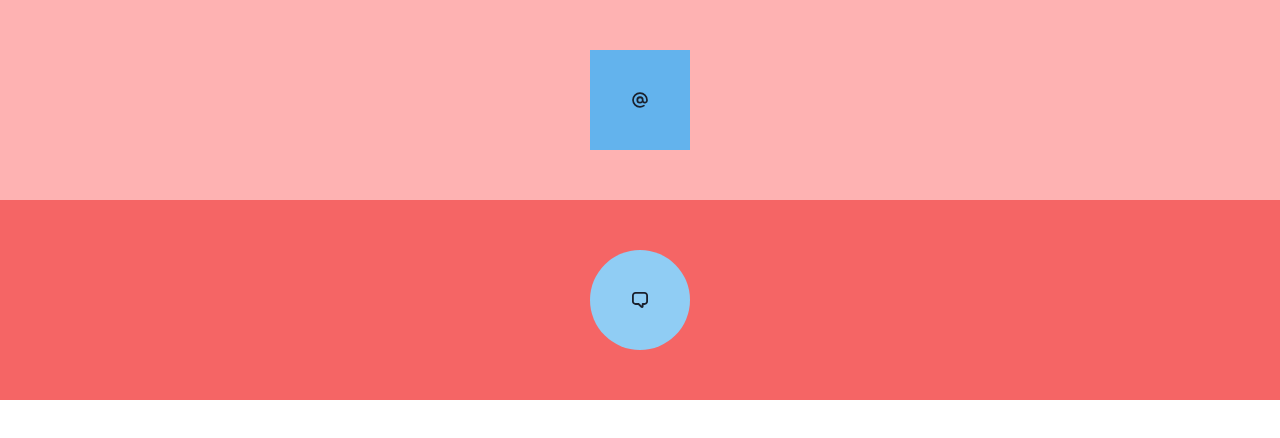
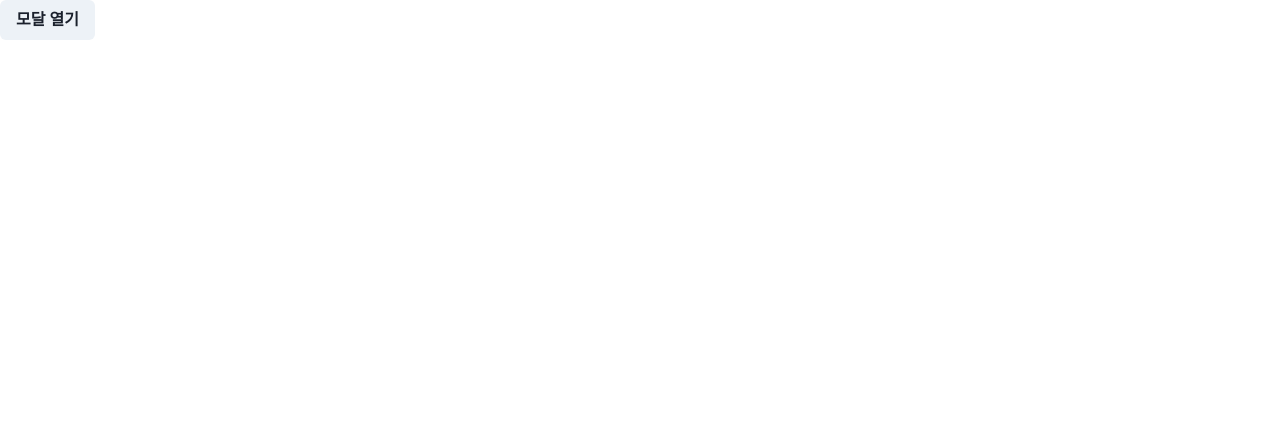
Before and after one commit to Nighteast/react20231031, a React (Create React App) app: page / in a window 1280 px wide. Shown: the top 438 px of the page. Built offline with nearby package versions, Linux system fonts and the light colour scheme.

Commit message:
Modal 사용

```diff
--- a/src/App.js
+++ b/src/App.js
@@ -1,19 +1,44 @@
-import { Box, Center, Circle, Square } from "@chakra-ui/react";
-import { AtSignIcon, ChatIcon, PhoneIcon } from "@chakra-ui/icons";
+import {
+  Button,
+  Modal,
+  ModalBody,
+  ModalCloseButton,
+  ModalContent,
+  ModalFooter,
+  ModalHeader,
+  ModalOverlay,
+  useDisclosure,
+} from "@chakra-ui/react";
 
 function App() {
+  const { isOpen, onOpen, onClose } = useDisclosure();
   return (
     <>
-      <Center bg={"red.200"} h={"200px"}>
-        <Square bg={"blue.300"} w={"100px"} h={"100px"}>
-          <AtSignIcon />
-        </Square>
-      </Center>
-      <Center bg={"red.400"} h={"200px"}>
-        <Circle bg={"blue.200"} w={"100px"} h={"100px"}>
-          <ChatIcon />
-        </Circle>
-      </Center>
+      <Button onClick={onOpen}>모달 열기</Button>
+      <Modal
+        closeOnOverlayClick={false}
+        isOpen={isOpen}
+        onClose={onClose}
+        isCentered
+        motionPreset="slideInBottom"
+      >
+        <ModalOverlay />
+        <ModalContent>
+          <ModalHeader>모달의 제목</ModalHeader>
+          <ModalCloseButton />
+          <ModalBody>
+            Lorem ipsum dolor sit amet, consectetur adipisicing elit. A
+            accusamus accusantium aliquam animi aspernatur at atque distinctio
+            dolorum ducimus eius fugiat hic maiores, nobis quae reprehenderit
+            suscipit totam! Asperiores, molestiae.
+          </ModalBody>
+          <ModalFooter>
+            <Button colorScheme="blue" onClick={onClose}>
+              닫기
+            </Button>
+          </ModalFooter>
+        </ModalContent>
+      </Modal>
     </>
   );
 }
```
